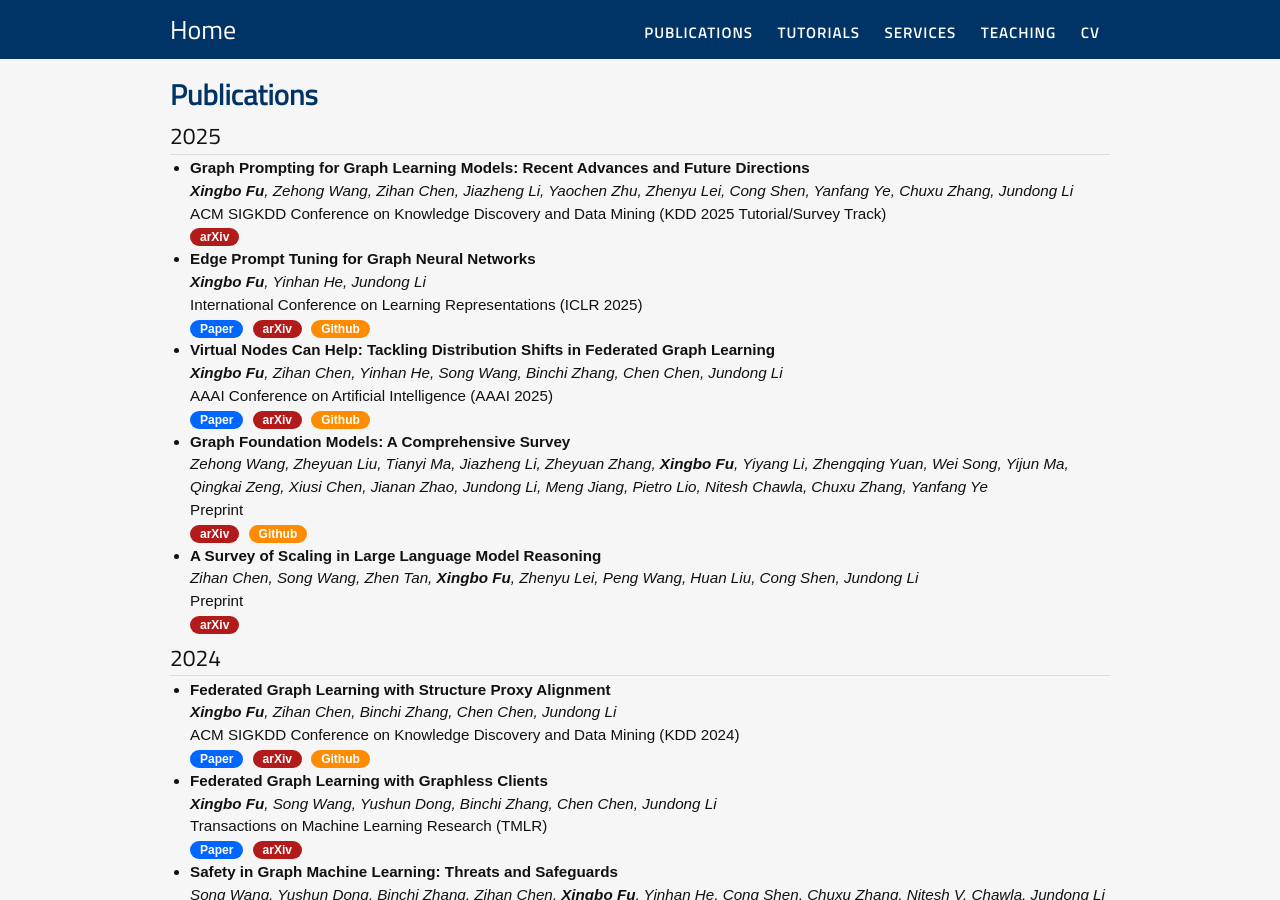
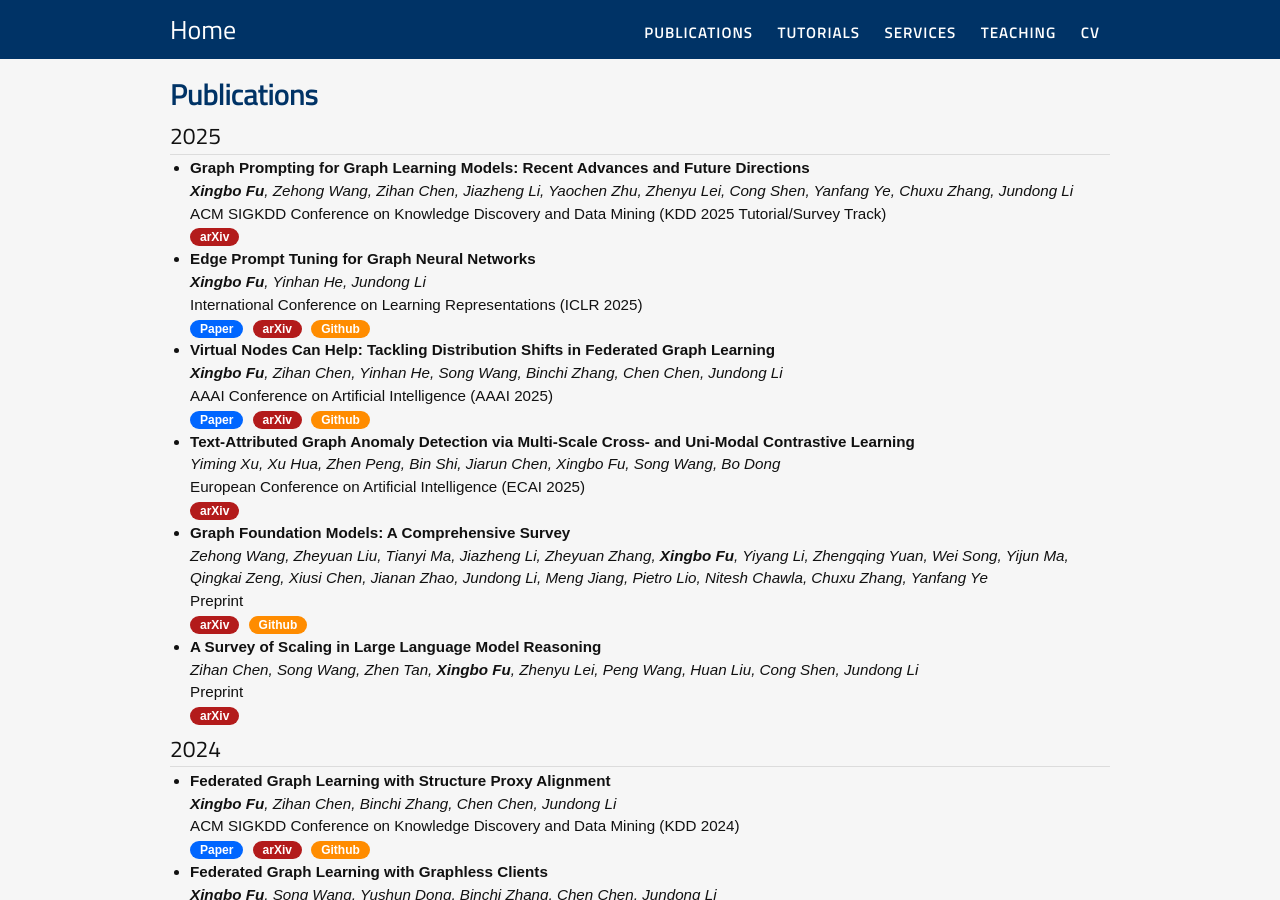
Before and after one commit to xbfu/xbfu.github.io, a Jekyll site: the page built from publications.md, in a window 1280 px wide and 900 px high. Built offline with Jekyll 4.4.1, drawn with Linux system fonts in a browser that asks for light colours; nearby versions of some CDN libraries.

Commit message:
Update publications.md

```diff
--- a/publications.md
+++ b/publications.md
@@ -28,6 +28,12 @@ subtitle: Publications - Xingbo Fu
         	<a href="https://ojs.aaai.org/index.php/AAAI/article/view/33830"><div class="paper">Paper</div></a>
         	<a href="https://arxiv.org/abs/2412.19229"><div class="report">arXiv</div></a>
         	<a href="https://github.com/xbfu/FedVN"><div class="code">Github</div></a>
+	</li>
+	<li>
+		<b>Text-Attributed Graph Anomaly Detection via Multi-Scale Cross- and Uni-Modal Contrastive Learning</b><br>
+		<i>Yiming Xu, Xu Hua, Zhen Peng, Bin Shi, Jiarun Chen, Xingbo Fu, Song Wang, Bo Dong</i><br>
+		European Conference on Artificial Intelligence (ECAI 2025)<br>
+		<a href="https://arxiv.org/abs/2508.00513"><div class="report">arXiv</div></a>
 	</li>
 	<li>
 		<b>Graph Foundation Models: A Comprehensive Survey</b><br>
```
